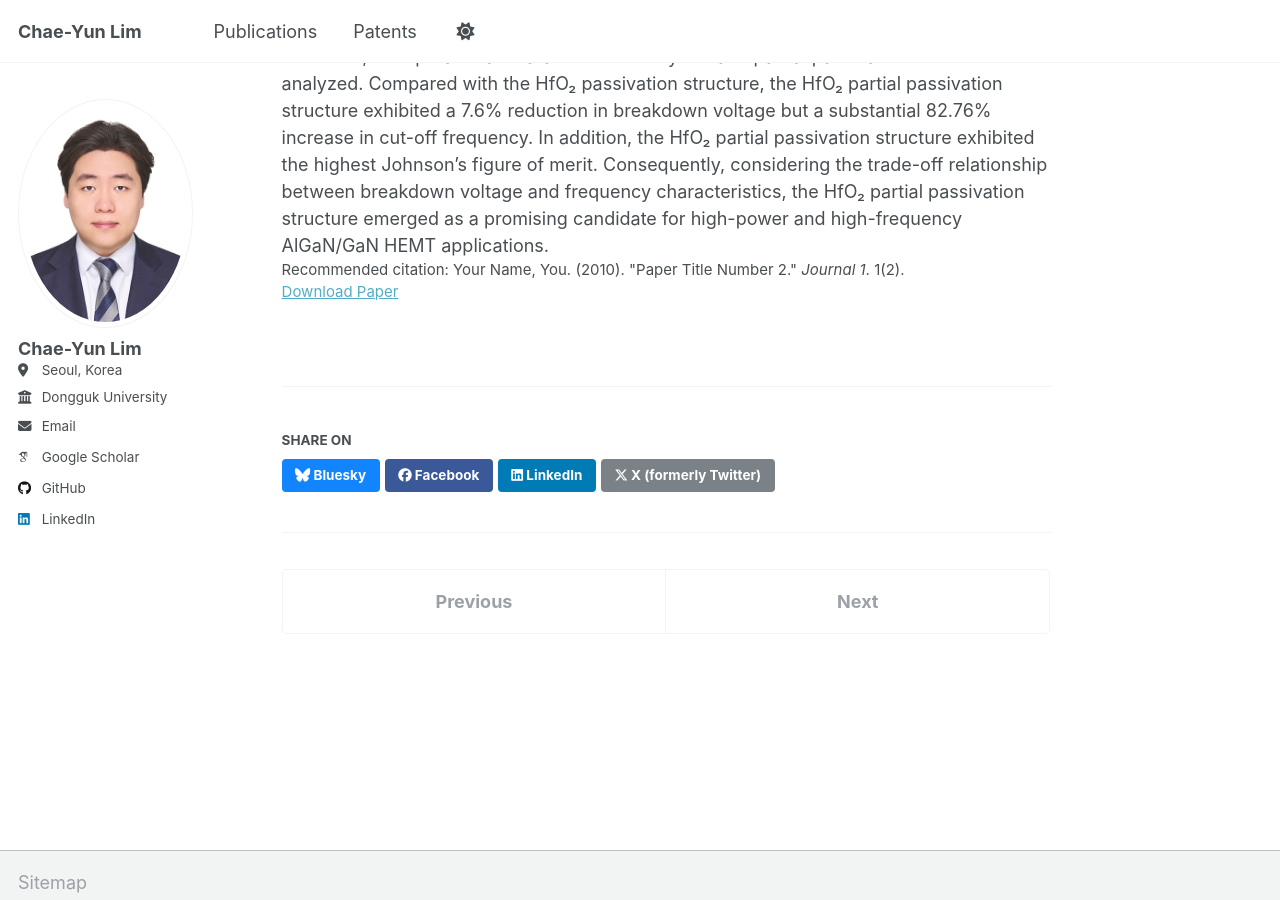
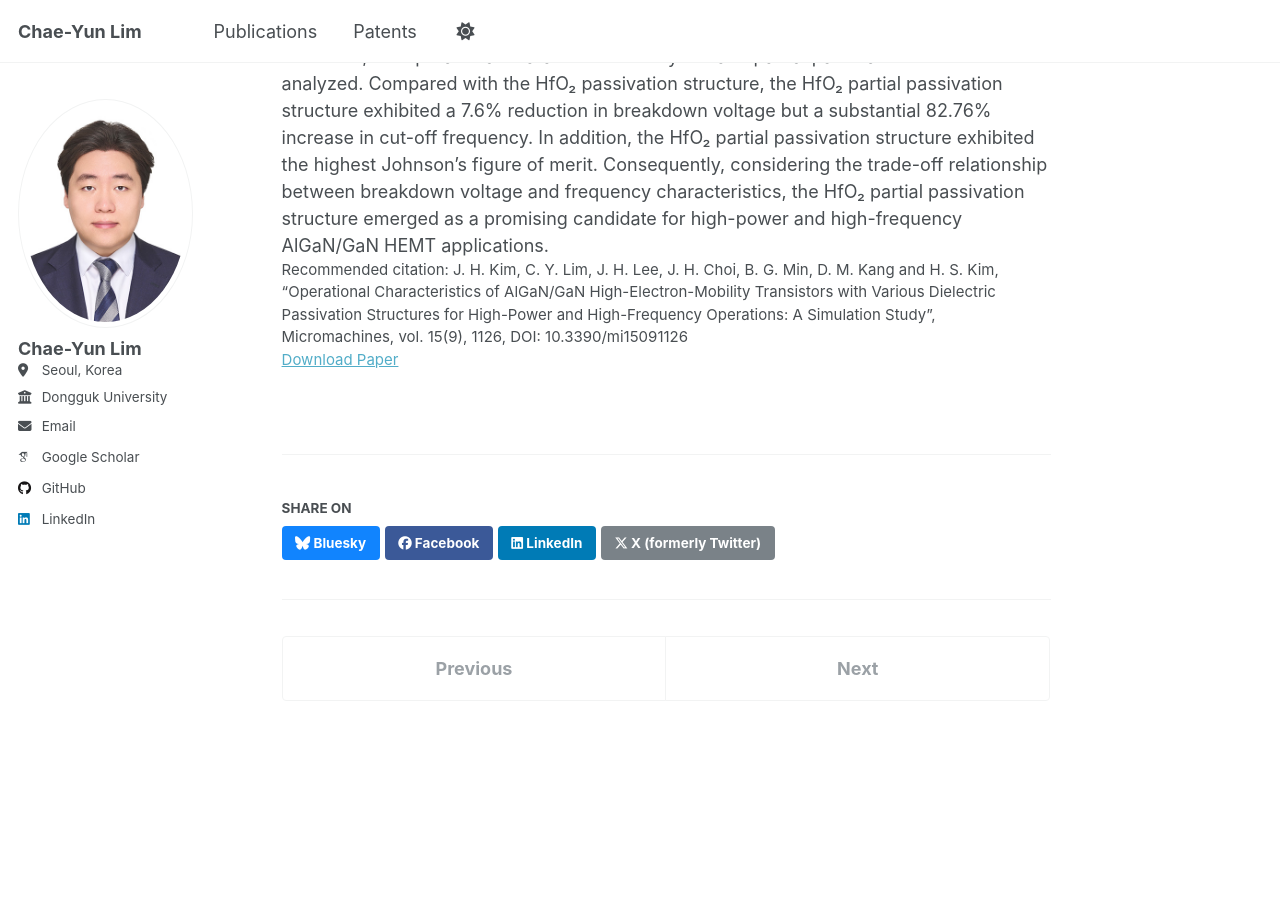
Before and after one commit to Chaeyun97/Chaeyun97.github.io, a Jekyll site: the page built from _publications/2010-10-01-paper-title-number-2.md, in a window 1280 px wide and 900 px high, scrolled down 881 px. Built offline with Jekyll 4.4.1, drawn with Linux system fonts in a browser that asks for light colours; some web fonts are replaced; a script that is not in the unit is left out.

Commit message:
Update 2010-10-01-paper-title-number-2.md

```diff
--- a/_publications/2010-10-01-paper-title-number-2.md
+++ b/_publications/2010-10-01-paper-title-number-2.md
@@ -7,7 +7,7 @@ date: 2010-10-01
 venue: 'Micromachines'
 
 paperurl: 'http://chaeyun97.github.io/files/Micromachines.pdf'
-citation: 'Your Name, You. (2010). &quot;Paper Title Number 2.&quot; <i>Journal 1</i>. 1(2).'
+citation: 'J. H. Kim, C. Y. Lim, J. H. Lee, J. H. Choi, B. G. Min, D. M. Kang and H. S. Kim, “Operational Characteristics of AlGaN/GaN High-Electron-Mobility Transistors with Various Dielectric Passivation Structures for High-Power and High-Frequency Operations: A Simulation Study”, Micromachines, vol. 15(9), 1126, DOI: 10.3390/mi15091126 '
 ---
 ![그림2](/images/그림2.png)
 ### Abstract
```
